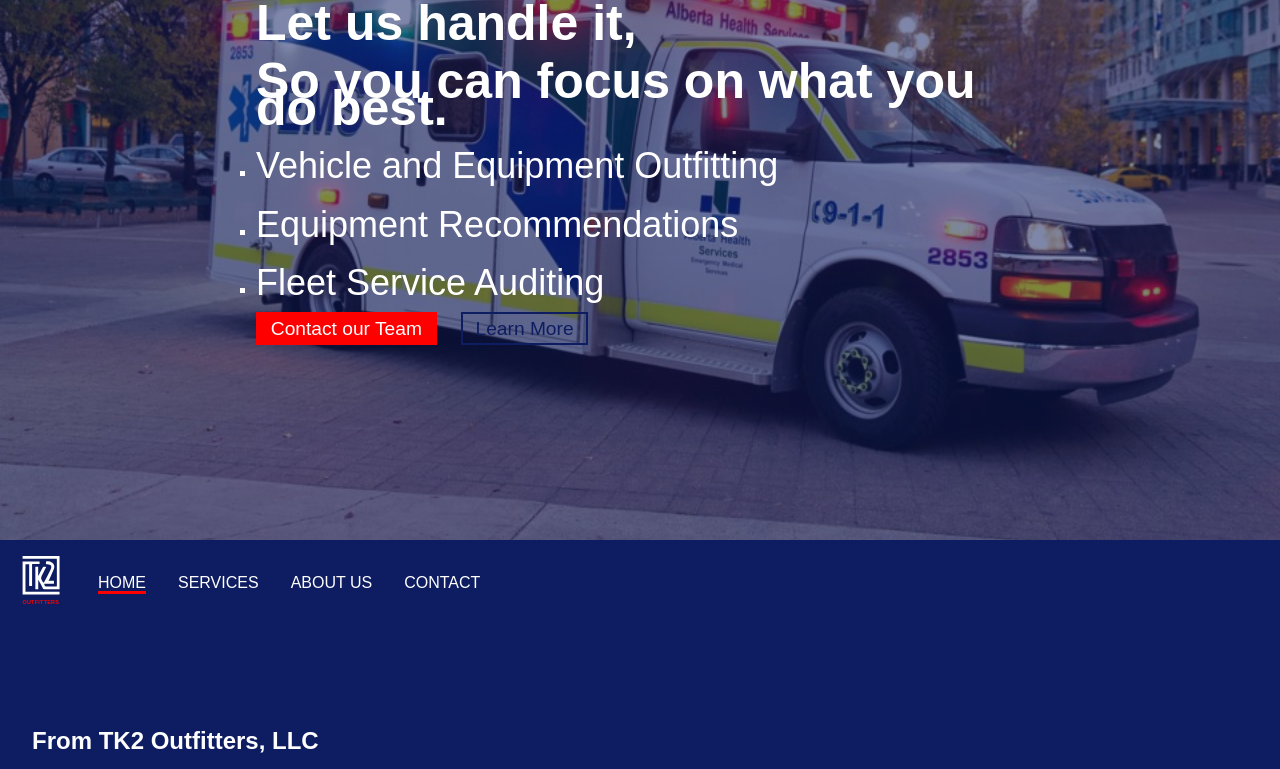
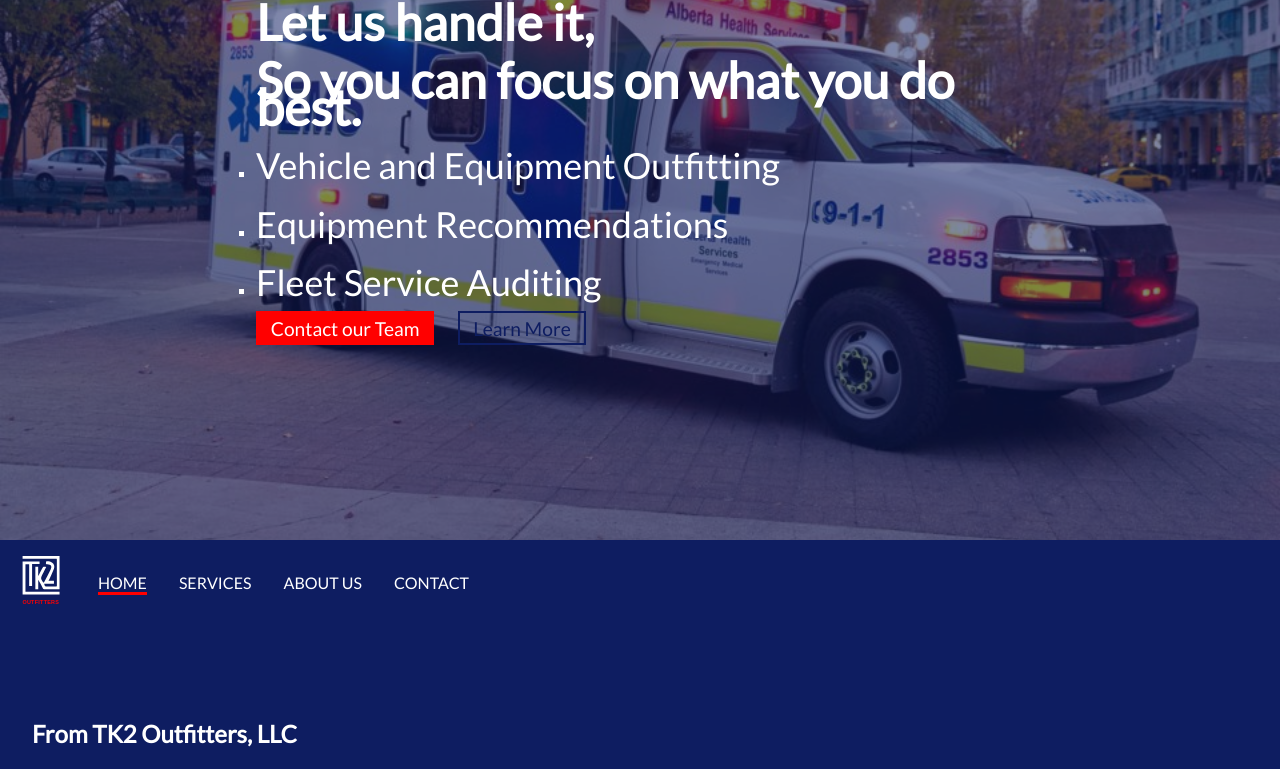
Before and after one commit to tabadines00/tk2-client, a plain HTML site: page index.html in a window 1280 px wide. Shown: the part 260-1029 px from the top of the page. Drawn offline with Linux system fonts and the light colour scheme; a script that the page names is missing.

Commit message:
added Lato font

```diff
--- a/css/style.css
+++ b/css/style.css
@@ -31,6 +31,7 @@ html {
 
 p {
   color: var(--primary-color);
+  font-weight: 100;
 }
 
 span {
@@ -54,7 +55,7 @@ span {
 }
 
 body {
-  font-family: "Arial", sans-serif;
+  font-family: 'Lato', sans-serif;
   min-height: 100%;
   height: 100%;
   min-width: 100%;
@@ -62,14 +63,14 @@ body {
 }
 
 h1 {
-  font-family: "Arial";
+    font-family: 'Lato', sans-serif;
   font-size: 24px; font-style: normal;
-  font-variant: normal; font-weight: 700;
+  font-variant: normal; font-weight: 600;
   line-height: 26.4px;
 }
 
 h2 {
-    font-family: "Arial";
+    font-family: 'Lato', sans-serif;
     font-size: 50px; font-style: normal;
     font-variant: normal; font-weight: 700;
     line-height: 26.4px;
@@ -78,7 +79,7 @@ h2 {
 }
 
 h3 {
-  font-family: "Arial";
+    font-family: 'Lato', sans-serif;
   font-size: 14px; font-style: normal;
   font-variant: normal;
   font-weight: 700;
@@ -146,7 +147,7 @@ nav {
 
 .landingSubText {
     padding-top: 2rem;
-    font-family: "Arial";
+    font-family: 'Lato', sans-serif;
     font-size: 36px; font-style: normal;
     font-variant: normal; font-weight: 100;
     line-height: 26.4px;
--- a/index.html
+++ b/index.html
@@ -7,6 +7,9 @@
     <title>TK2 Outfitters</title>
     <link rel="stylesheet" href="./css/style.css">
     <link rel="stylesheet" href="./css/simple-lightbox.min.css" />
+    <link rel="preconnect" href="https://fonts.googleapis.com">
+    <link rel="preconnect" href="https://fonts.gstatic.com" crossorigin>
+    <link href="https://fonts.googleapis.com/css2?family=Lato&display=swap" rel="stylesheet">
   </head>
 
   <body>
```
Also changed, not shown: about.html (+3 -0 lines), contact.html (+3 -0 lines), services.html (+3 -0 lines).
